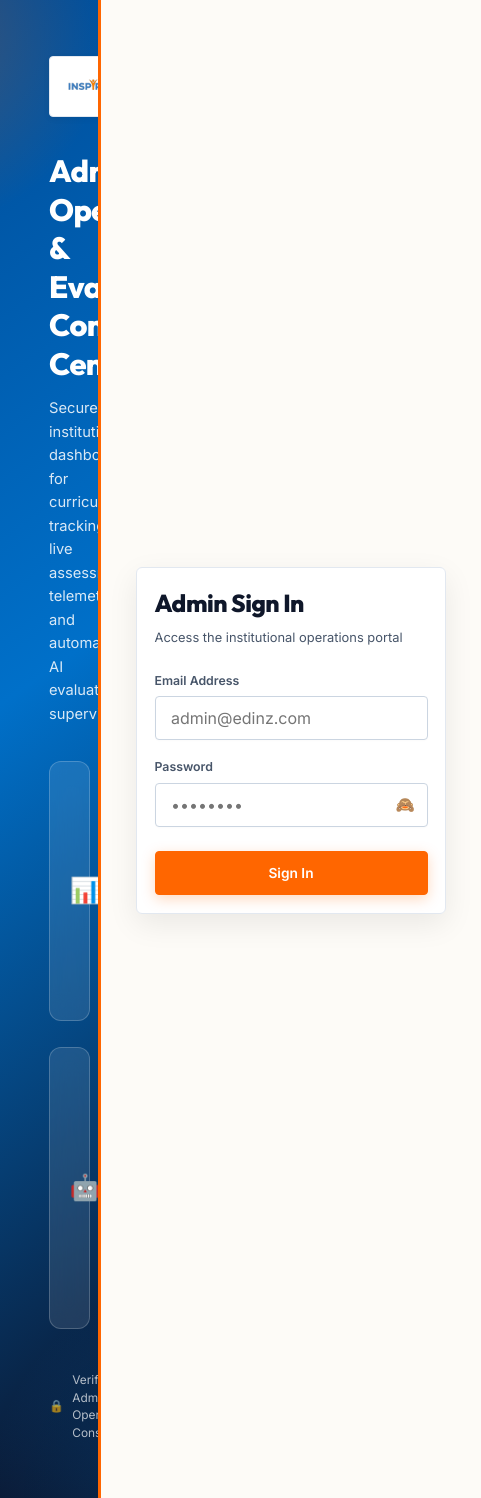
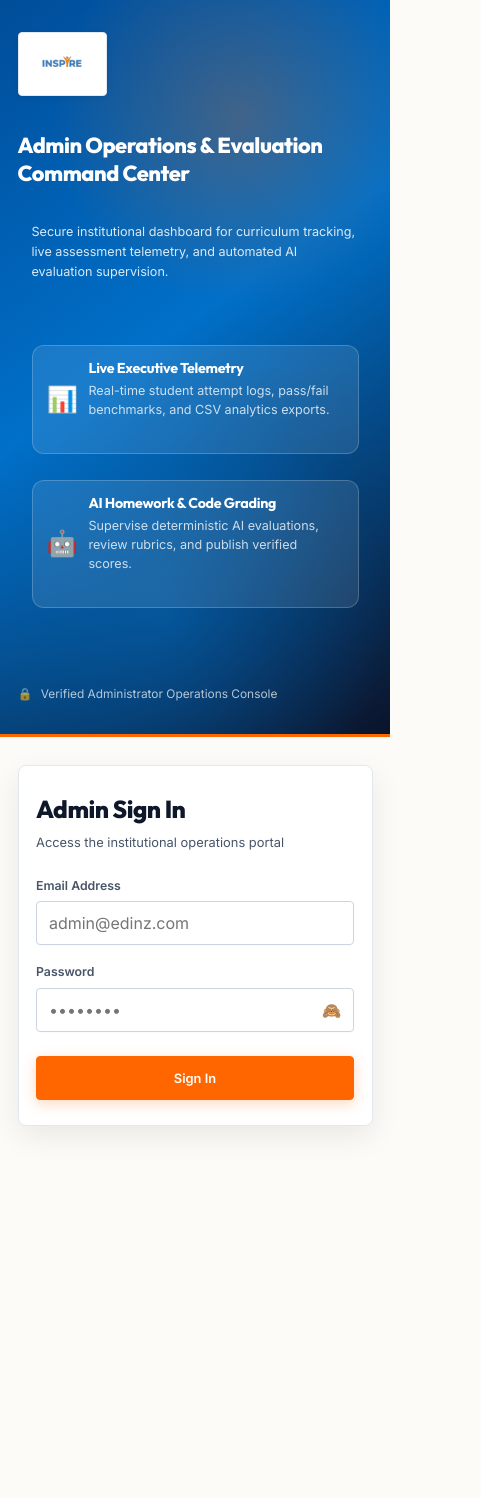
Before and after one commit to keeethee/edinzquiz, an Angular app in the folder frontend/: page /admin/login in a window 390 px wide. Shown: the whole page, 481 px wide, since content can reach past the window. After the commit the page ends 1192 px from the top, so only its background shows below. Built offline with nearby package versions, Linux system fonts and the light colour scheme.

Commit message:
feat: comprehensive mobile responsiveness across auth, dashboards, tables, touch ergonomics, and off-canvas drawers

```diff
--- a/frontend/src/styles.css
+++ b/frontend/src/styles.css
@@ -1148,12 +1148,21 @@ h1, h2, h3, h4, h5, h6 {
   display: none;
 }
 
-.table-responsive {
+/* ==========================================================================
+   Comprehensive Mobile & Tablet Responsiveness System
+   ========================================================================== */
+
+.table-responsive, .table-container {
+  width: 100% !important;
+  overflow-x: auto !important;
+  -webkit-overflow-scrolling: touch !important;
+  margin-bottom: 1rem;
+  border-radius: 6px;
+}
+
+.neo-table {
   width: 100%;
-  overflow-x: auto;
-  -webkit-overflow-scrolling: touch;
-  margin-bottom: 1rem;
-  border-radius: 4px;
+  border-collapse: collapse;
 }
 
 @media (max-width: 1024px) {
@@ -1171,101 +1180,154 @@ h1, h2, h3, h4, h5, h6 {
   }
 }
 
+@media (max-width: 960px) {
+  /* Split Authentication Mobile Stacking */
+  .auth-split-wrapper {
+    flex-direction: column !important;
+    min-height: 100vh;
+  }
+
+  .auth-hero-left {
+    width: 100% !important;
+    min-height: auto !important;
+    padding: 2.25rem 1.25rem !important;
+    border-right: none !important;
+    border-bottom: 3.5px solid var(--orange-primary) !important;
+  }
+
+  .auth-hero-left h1 {
+    font-size: 1.55rem !important;
+    line-height: 1.3 !important;
+    margin-bottom: 0.75rem !important;
+  }
+
+  .auth-hero-left p {
+    font-size: 0.9rem !important;
+    margin-bottom: 1.5rem !important;
+  }
+
+  .auth-hero-feature-card {
+    padding: 0.85rem 1rem !important;
+    gap: 0.75rem !important;
+  }
+
+  .auth-form-right {
+    width: 100% !important;
+    padding: 2rem 1.25rem 3.5rem !important;
+  }
+
+  .auth-form-right .neo-card {
+    max-width: 100% !important;
+    padding: 1.75rem 1.25rem !important;
+  }
+}
+
 @media (max-width: 768px) {
   html, body {
     font-size: 14px;
-  }
-
-  .header-bar {
-    flex-direction: column;
-    align-items: stretch;
-    gap: 0.75rem;
-    padding: 0.75rem 1rem;
-  }
-
-  .header-bar h2 {
-    font-size: 0.95rem !important;
-    text-align: center;
-  }
-
-  .logo-pill {
-    justify-content: center;
-    padding: 0.4rem 1rem;
-  }
-
-  .logo-pill img {
-    height: 38px;
+    -webkit-text-size-adjust: 100%;
   }
 
   .app-container {
-    padding: 1.25rem 0.75rem;
+    padding: 1rem 0.75rem;
+  }
+
+  .right-content-workspace {
+    padding: 1rem 0.75rem !important;
+    width: 100% !important;
   }
 
   .neo-card {
-    padding: 1.25rem !important;
+    padding: 1.25rem 1rem !important;
     margin-bottom: 1.25rem !important;
-    border-radius: 6px !important;
+    border-radius: 8px !important;
   }
 
   .neo-card-inset {
-    padding: 1rem !important;
+    padding: 0.9rem !important;
   }
 
+  /* Grid single-column stacking */
   .grid-2, .grid-3, .grid-4, .grid-cards {
     grid-template-columns: 1fr !important;
-    gap: 1rem !important;
+    gap: 0.9rem !important;
   }
 
-  /* Touch targets & anti-auto-zoom on iOS */
-  .neo-input, .neo-select, textarea {
-    font-size: 16px !important;
-    min-height: 44px;
+  /* Flex containers stack vertically on mobile */
+  .flex-between {
+    flex-direction: column !important;
+    align-items: stretch !important;
+    gap: 0.75rem !important;
   }
 
-  .neo-btn {
-    min-height: 44px;
-    padding: 0.65rem 1rem;
-    font-size: 0.9rem;
+  /* Form & Input Touch Optimization (Prevents auto-zoom on iOS) */
+  .neo-input, .neo-select, textarea, input[type="text"], input[type="email"], input[type="password"], input[type="number"] {
+    font-size: 16px !important;
+    min-height: 44px !important;
+    padding: 0.65rem 0.85rem !important;
   }
 
-  .flex-between {
-    flex-direction: column;
-    align-items: stretch !important;
-    gap: 0.75rem;
+  /* Touch buttons minimum target */
+  .neo-btn {
+    min-height: 44px !important;
+    padding: 0.65rem 1rem !important;
+    font-size: 0.92rem !important;
+    touch-action: manipulation;
   }
 
-  .corporate-hero-header {
-    padding: 1rem 1rem !important;
+  /* Tables force smooth scroll without layout breakage */
+  .neo-table {
+    min-width: 540px;
+    font-size: 0.84rem;
   }
 
-  .corporate-hero-top {
-    flex-direction: column;
-    align-items: stretch;
+  .neo-table th, .neo-table td {
+    padding: 0.65rem 0.75rem !important;
   }
 
-  .corporate-stats-row {
-    grid-template-columns: repeat(2, 1fr);
-    gap: 0.75rem;
+  /* Quiz Attempt Mobile Ergonomics */
+  .quiz-timer-box, .quiz-top-banner {
+    flex-direction: column !important;
+    align-items: stretch !important;
+    gap: 0.6rem !important;
+    padding: 0.85rem 1rem !important;
   }
 
-  .corporate-stat-card {
-    padding: 0.75rem 1rem;
+  .option-card-label {
+    min-height: 48px !important;
+    padding: 0.75rem 0.85rem !important;
   }
 
-  .corporate-stat-number {
-    font-size: 1.35rem;
+  /* Full Screen Mobile Modals */
+  [style*="position: fixed; inset: 0"], .modal-overlay {
+    padding: 0.75rem !important;
+    align-items: flex-start !important;
+    overflow-y: auto !important;
   }
 
-  /* Modals on mobile */
-  [style*="max-width: 600px"], [style*="max-width: 700px"], [style*="max-width: 800px"], [style*="max-width: 900px"], [style*="max-width: 500px"], [style*="max-width: 450px"] {
+  [style*="max-width: 600px"], [style*="max-width: 700px"], [style*="max-width: 800px"], [style*="max-width: 900px"], [style*="max-width: 500px"], [style*="max-width: 450px"], [style*="max-width: 520px"] {
     width: 100% !important;
     max-width: 100% !important;
-    padding: 1.25rem !important;
+    padding: 1.5rem 1rem !important;
+    margin: 1rem auto !important;
   }
 
+  /* Sticky headers on mobile */
   [style*="position: sticky"] {
-    padding: 0.75rem 1rem !important;
-    margin-bottom: 1rem !important;
+    padding: 0.75rem 0.85rem !important;
+    margin-bottom: 0.85rem !important;
+  }
+
+  /* Action button rows wrap cleanly */
+  .button-group-responsive {
+    display: flex !important;
+    flex-direction: column !important;
+    gap: 0.6rem !important;
+    width: 100% !important;
+  }
+
+  .button-group-responsive .neo-btn {
+    width: 100% !important;
   }
 }
 
@@ -1278,4 +1340,8 @@ h1, h2, h3, h4, h5, h6 {
     font-size: 0.75rem;
     padding: 0.25rem 0.5rem;
   }
+
+  .cl-inline-toggle-btn {
+    display: none !important;
+  }
 }
```
